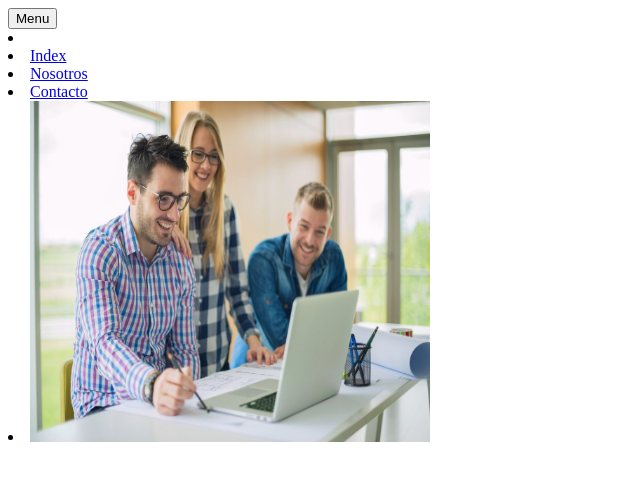
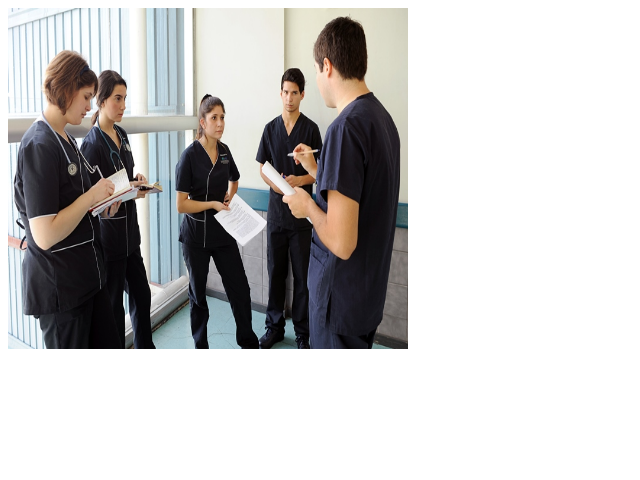
Before and after one commit to Lighter-host/Proyecto_2_Ramas, a website: page contacto.html in a window 1280 px wide. Shown: the whole page, without its empty margins (0-640 px from the left). Drawn offline with Linux system fonts and the light colour scheme; files whose address does not match are found by name.

Commit message:
Final Stage

```diff
--- a/contacto.html
+++ b/contacto.html
@@ -7,15 +7,6 @@
     <title>Contacto</title>
 </head>
 <body>
-     <div<>
-        <button class="mainmenubtn">Menu</button><li class=" odd">
-        <div class="dropdown-child"><li class=" even">
-          <a href="index.html">Index </a><li class=" odd">
-          <a href="Nosotros.html">Nosotros</a><li class=" even">
-          <a href="contacto.html">Contacto</a><li class=" odd">
-
-        </div><img src="C:\Users\Jose Isidro\Desktop\GIT y NPM\src\HRTRENDS_RECLUTAMIENTO-Competencias_genericas538686298.png" width="400" height="341">
-        </div>
-
+          <img src="C:\Users\Jose Isidro\Desktop\GIT y NPM\src\Enfermería-web-Genéricas.png" width="400" height="341">
 </body>
 </html>
```
Also changed, not shown: Nosotros.html (+1 -9 lines), index.html (+1 -9 lines).
